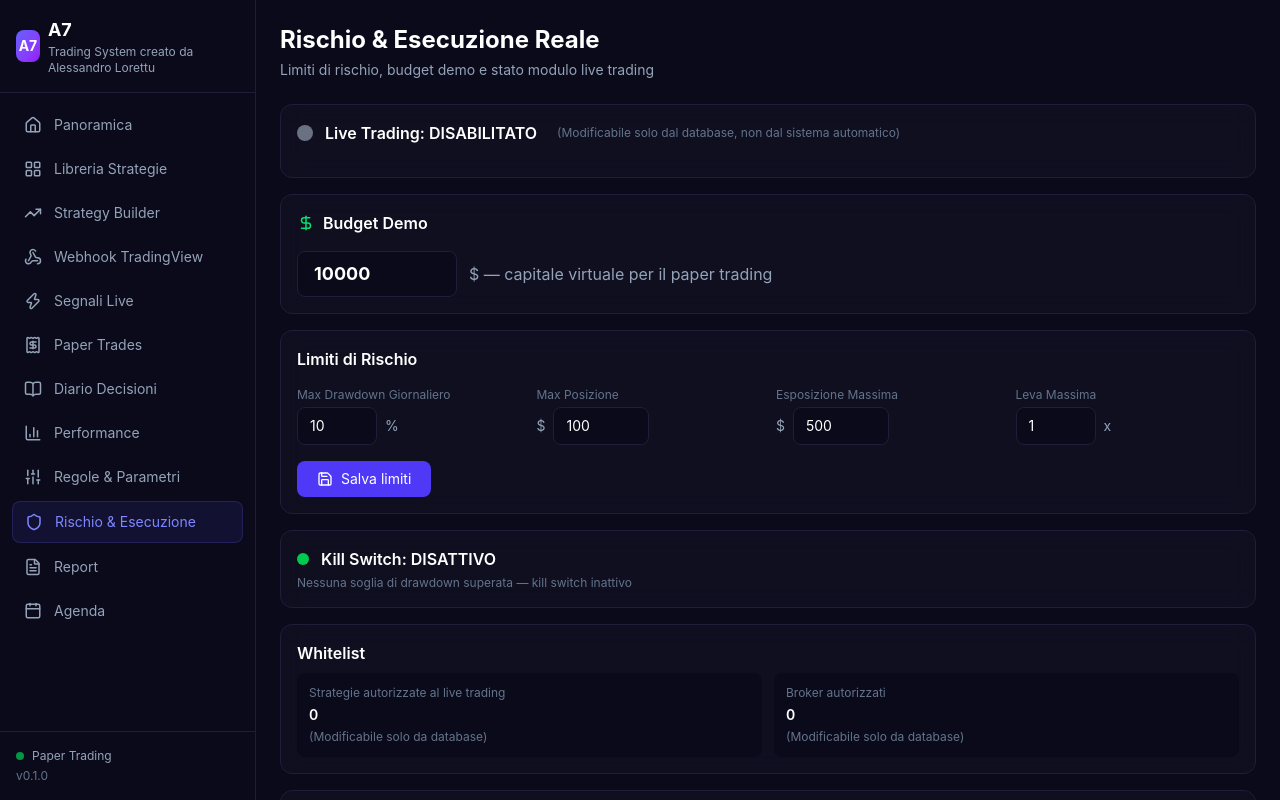
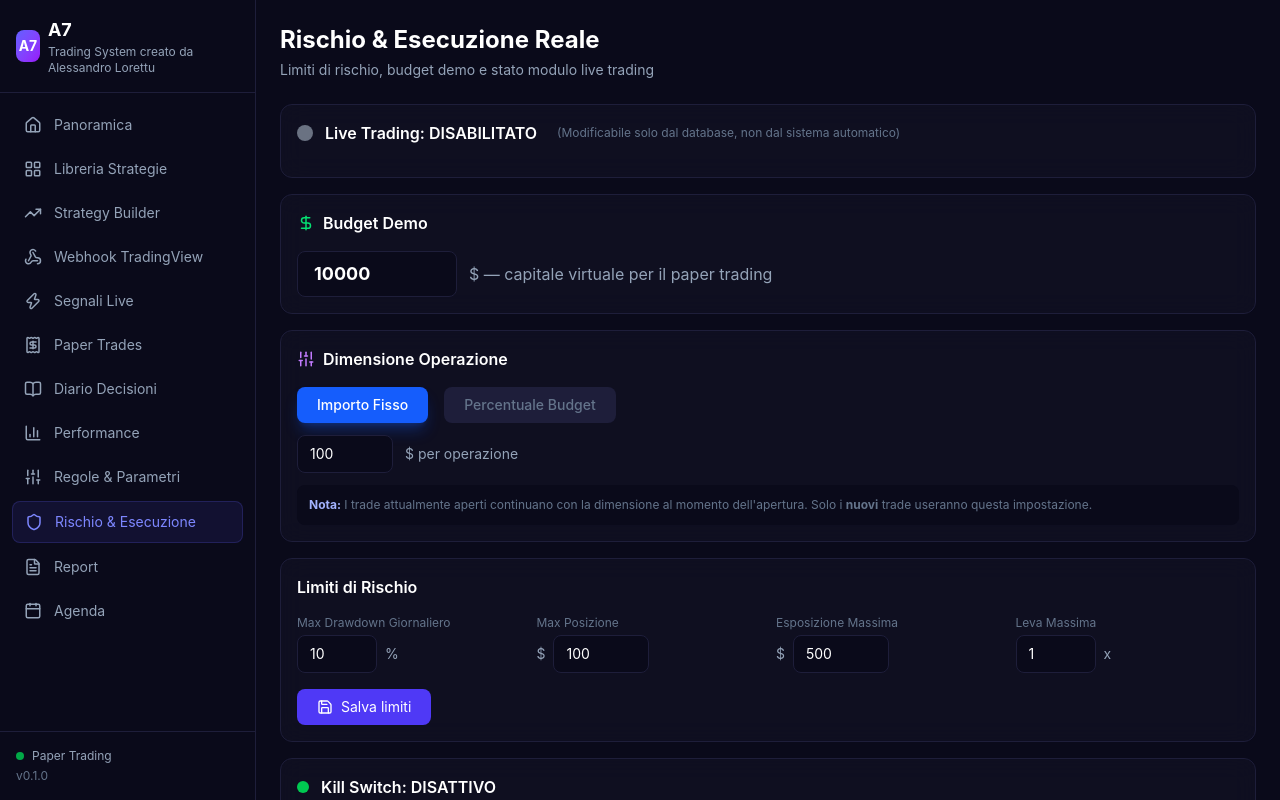
Before and after one commit to alorettu16-pixel/A7, a Next.js app: page /rischio in a window 1280 px wide. Shown: the top 800 px of the page. Built offline with nearby package versions, Linux system fonts and the light colour scheme; no server answers; the database is empty.

Commit message:
feat: toggle sizing fixed/percent su /rischio, global_sizing_mode in risk_limits

```diff
--- a/src/app/api/risk/route.ts
+++ b/src/app/api/risk/route.ts
@@ -9,6 +9,7 @@ export async function GET() {
       id: null, liveTradingEnabled: false, maxDailyDrawdownPct: 10, maxPositionSizeUsd: 100,
       maxTotalExposureUsd: 500, maxLeverageAllowed: 1, demoBudgetUsd: 10000,
       allowedStrategies: [], allowedBrokers: [], killSwitchActive: false,
+      globalSizingMode: "fixed", globalSizingValue: 100,
     });
   }
   const l = limits[0];
@@ -22,6 +23,8 @@ export async function GET() {
     allowedStrategies: JSON.parse(l.allowedStrategiesJson || "[]"),
     allowedBrokers: JSON.parse(l.allowedBrokersJson || "[]"),
     killSwitchActive: l.killSwitchActive,
+    globalSizingMode: l.globalSizingMode || "fixed",
+    globalSizingValue: l.globalSizingValue ?? 100,
   });
 }
 
@@ -40,6 +43,8 @@ export async function PUT(request: Request) {
     maxTotalExposureUsd: body.maxTotalExposureUsd ?? l.maxTotalExposureUsd,
     maxLeverageAllowed: body.maxLeverageAllowed ?? l.maxLeverageAllowed,
     demoBudgetUsd: body.demoBudgetUsd ?? l.demoBudgetUsd,
+    globalSizingMode: body.globalSizingMode ?? l.globalSizingMode,
+    globalSizingValue: body.globalSizingValue ?? l.globalSizingValue,
   }).where(eq(riskLimits.id, l.id)).run();
 
   return NextResponse.json({ ok: true });
--- a/src/app/rischio/page.tsx
+++ b/src/app/rischio/page.tsx
@@ -1,6 +1,6 @@
 "use client";
 import { useEffect, useState } from "react";
-import { RefreshCw, Shield, Save, DollarSign } from "lucide-react";
+import { RefreshCw, Shield, Save, DollarSign, Sliders } from "lucide-react";
 
 interface RiskData {
   id: number | null;
@@ -13,6 +13,8 @@ interface RiskData {
   allowedStrategies: string[];
   allowedBrokers: string[];
   killSwitchActive: boolean;
+  globalSizingMode: string;
+  globalSizingValue: number;
 }
 
 export default function RischioPage() {
@@ -80,6 +82,51 @@ export default function RischioPage() {
             className="bg-[#0a0a1a] border border-[#1e1e3a] rounded-lg px-4 py-2 text-white text-lg font-bold w-40 focus:border-indigo-500 focus:outline-none"
           />
           <span className="text-[#94a3b8]">$ — capitale virtuale per il paper trading</span>
+        </div>
+      </div>
+
+      {/* Sizing Mode — Fixed / Percent */}
+      <div className="glass-card p-4 mb-4">
+        <div className="flex items-center gap-2 mb-4">
+          <Sliders size={18} className="text-purple-400" />
+          <h2 className="text-white font-semibold">Dimensione Operazione</h2>
+        </div>
+        <div className="flex items-center gap-4 mb-3">
+          <button
+            onClick={() => setLimits(prev => prev ? { ...prev, globalSizingMode: "fixed" } : prev)}
+            className={`px-5 py-2 rounded-lg text-sm font-medium transition-all ${
+              limits?.globalSizingMode === "fixed"
+                ? "bg-blue-600 text-white shadow-lg shadow-blue-600/30"
+                : "bg-[#1e1e3a] text-[#64748b] hover:bg-[#2a2a4a]"
+            }`}
+          >
+            Importo Fisso
+          </button>
+          <button
+            onClick={() => setLimits(prev => prev ? { ...prev, globalSizingMode: "percent" } : prev)}
+            className={`px-5 py-2 rounded-lg text-sm font-medium transition-all ${
+              limits?.globalSizingMode === "percent"
+                ? "bg-purple-600 text-white shadow-lg shadow-purple-600/30"
+                : "bg-[#1e1e3a] text-[#64748b] hover:bg-[#2a2a4a]"
+            }`}
+          >
+            Percentuale Budget
+          </button>
+        </div>
+        <div className="flex items-center gap-3">
+          <input
+            type="number"
+            step={limits?.globalSizingMode === "percent" ? "0.5" : "10"}
+            value={limits?.globalSizingValue ?? 100}
+            onChange={e => setLimits(prev => prev ? { ...prev, globalSizingValue: Number(e.target.value) } : prev)}
+            className="bg-[#0a0a1a] border border-[#1e1e3a] rounded-lg px-3 py-2 text-white text-sm w-24 focus:border-indigo-500 focus:outline-none"
+          />
+          <span className="text-[#94a3b8] text-sm">
+            {limits?.globalSizingMode === "percent" ? "% del budget totale per operazione" : "$ per operazione"}
+          </span>
+        </div>
+        <div className="mt-3 text-xs text-[#64748b] bg-[#0a0a1a] rounded-lg p-3">
+          <strong className="text-indigo-300">Nota:</strong> I trade attualmente aperti continuano con la dimensione al momento dell'apertura. Solo i <strong>nuovi</strong> trade useranno questa impostazione.
         </div>
       </div>
 
--- a/src/db/schema.ts
+++ b/src/db/schema.ts
@@ -218,6 +218,8 @@ export const riskLimits = sqliteTable("risk_limits", {
   allowedBrokersJson: text("allowed_brokers_json").notNull().default("[]"),
   demoBudgetUsd: real("demo_budget_usd").notNull().default(10000),
   killSwitchActive: integer("kill_switch_active", { mode: "boolean" }).notNull().default(false),
+  globalSizingMode: text("global_sizing_mode").notNull().default("fixed"),
+  globalSizingValue: real("global_sizing_value").notNull().default(100),
   lastModifiedBy: text("last_modified_by").notNull().default("manual"),
   updatedAt: text("updated_at").notNull().default(sql`(current_timestamp)`),
 });
--- a/src/scripts/generate-signals.ts
+++ b/src/scripts/generate-signals.ts
@@ -159,19 +159,20 @@ async function main() {
             return;
           }
 
-          // ── Sizing dinamico: fixed vs percent ────────────────────────────
-          let desiredSize = positionSize; // default: fixed globale
+          // ── Sizing globale: legge da risk_limits ────────────────────────────────
+          let desiredSize = positionSize; // default: cap globale
           try {
-            const params = JSON.parse(s.parametersJson);
-            const sizingMode = params.sizing_mode || "fixed";
-            const sizingValue = params.sizing_value || 100;
-            if (sizingMode === "percent") {
-              // percentuale del budget totale (budgetDemo + realized PnL)
-              const currentBudget = demoBudget + allTimePnl;
-              desiredSize = currentBudget * (sizingValue / 100);
-            } else {
-              // fixed: usa il valore direttamente
-              desiredSize = sizingValue;
+            const riskRows = await db.select().from(riskLimits).limit(1);
+            if (riskRows.length > 0) {
+              const r = riskRows[0];
+              const sizingMode = r.globalSizingMode || "fixed";
+              const sizingValue = r.globalSizingValue ?? 100;
+              if (sizingMode === "percent") {
+                const currentBudget = demoBudget + allTimePnl;
+                desiredSize = currentBudget * (sizingValue / 100);
+              } else {
+                desiredSize = sizingValue;
+              }
             }
           } catch { /* ignora */ }
 
```
